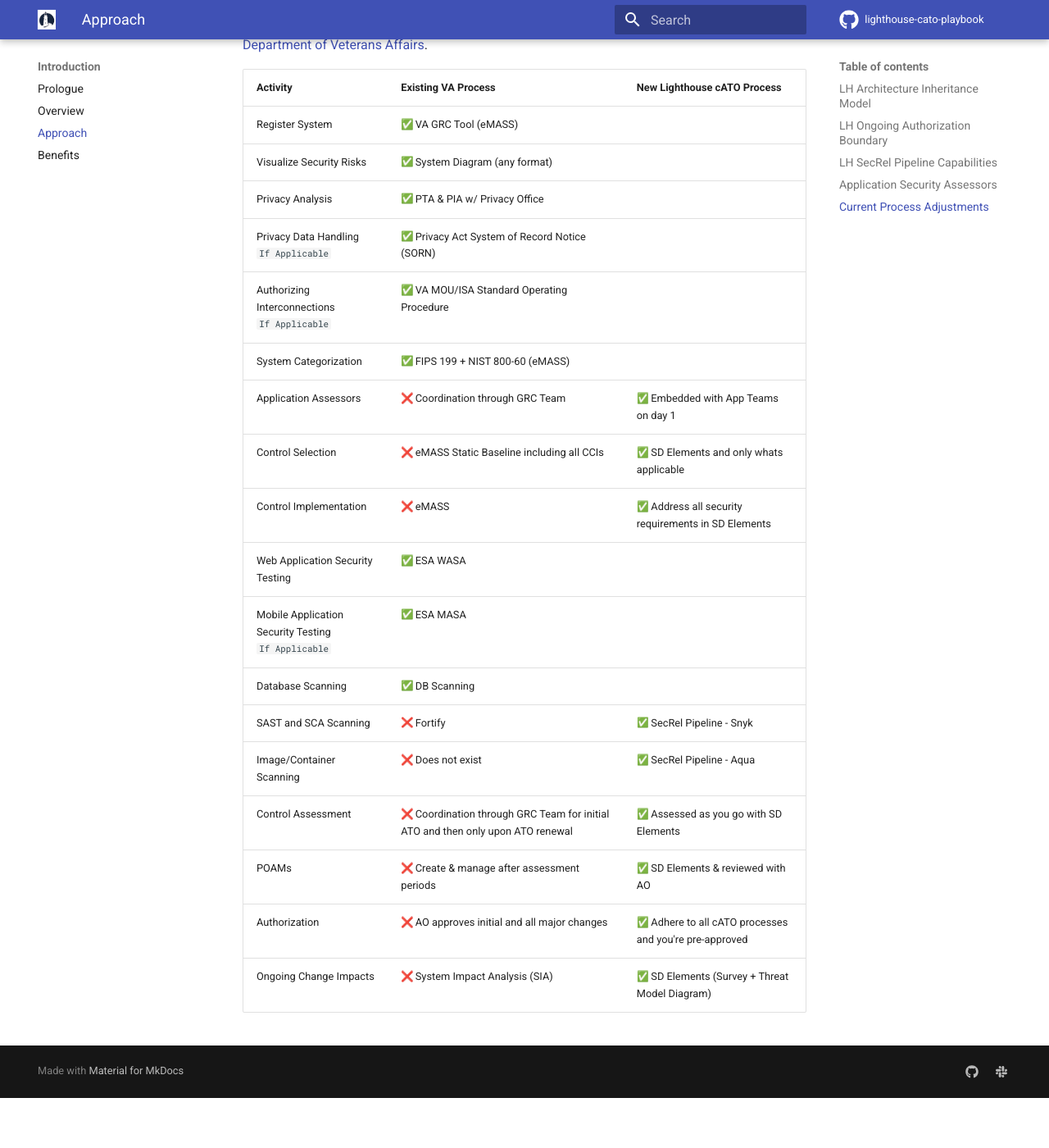
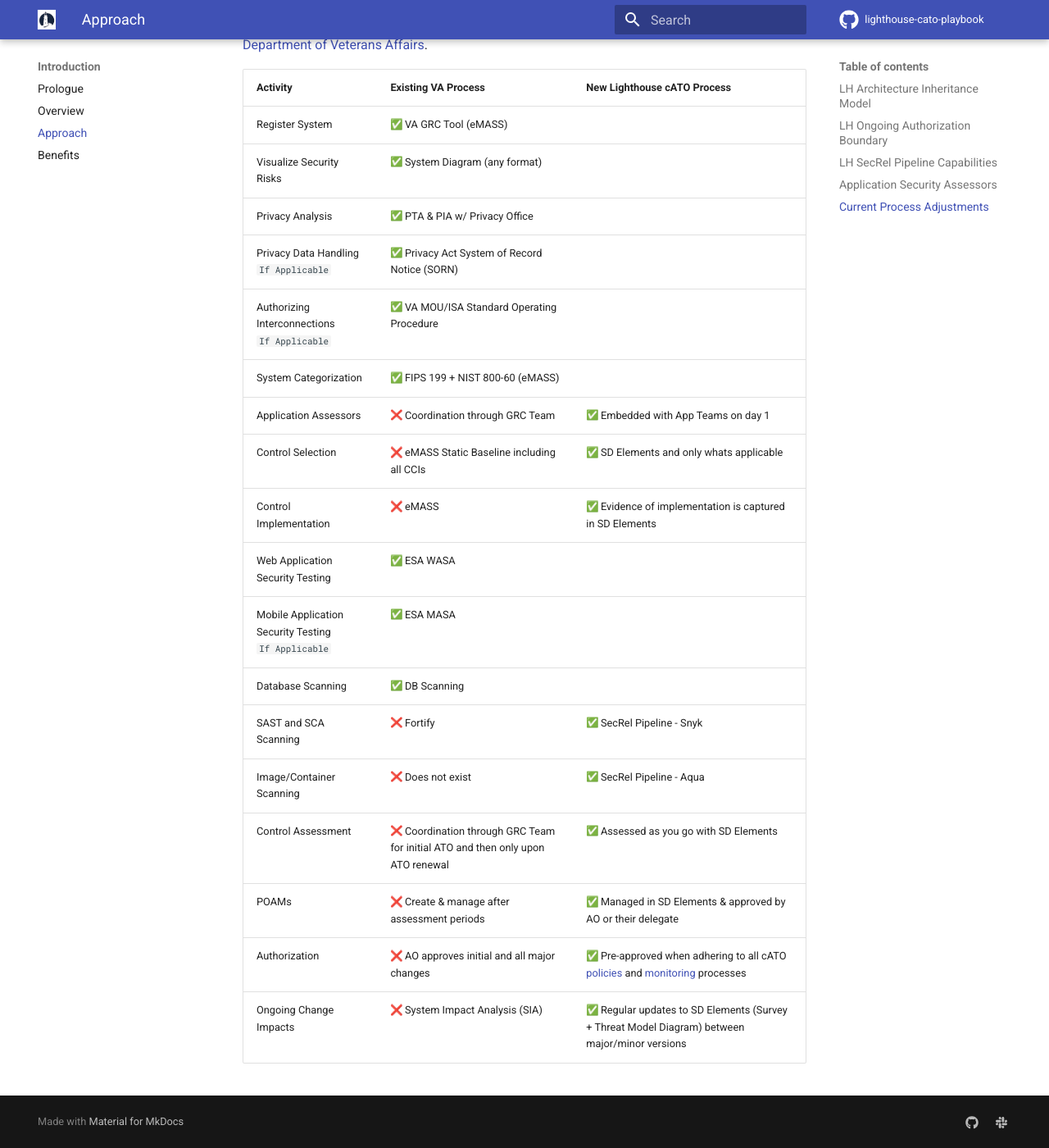
Before and after one commit to rise8-us/cato-playbook, an MkDocs documentation site: the page built from docs/approach.md, in a window 1280 px wide and 1400 px high, scrolled down 4575 px. Shown: the whole window at 82% size. Built offline with MkDocs 1.6.1 and Material for MkDocs 9.7.7, drawn with Linux system fonts in a browser that asks for light colours; emoji names are drawn with the system emoji font; comment, search, counter and statistics services are not loaded; before the commit the page ends 5914 px from its top, so only the background shows below that.

Commit message:
Update approach.md

```diff
--- a/docs/approach.md
+++ b/docs/approach.md
@@ -72,13 +72,13 @@
 | System Categorization                                      | :white_check_mark: FIPS 199 + NIST 800-60 (eMASS)                                |                                                                         |
 | Application Assessors                                      | :x: Coordination through GRC Team                                                | :white_check_mark: Embedded with App Teams on day 1                     |
 | Control Selection                                          | :x: eMASS Static Baseline including all CCIs                                     | :white_check_mark: SD Elements and only whats applicable                |
-| Control Implementation                                     | :x: eMASS                                                                        | :white_check_mark: Address all security requirements in SD Elements     |
+| Control Implementation                                     | :x: eMASS                                                                        | :white_check_mark: Evidence of implementation is captured in SD Elements     |
 | Web Application Security Testing                           | :white_check_mark: ESA WASA                                                      |                                                                         |
 | Mobile Application Security Testing <br/> `If Applicable`  | :white_check_mark: ESA MASA                                                      |                                                                         |
 | Database Scanning                                          | :white_check_mark: DB Scanning                                                   |                                                                         |
 | SAST and SCA Scanning                                      | :x: Fortify                                                                      | :white_check_mark: SecRel Pipeline - Snyk                               |
 | Image/Container Scanning                                   | :x: Does not exist                                                               | :white_check_mark: SecRel Pipeline - Aqua                               |
 | Control Assessment                                         | :x: Coordination through GRC Team for initial ATO and then only upon ATO renewal | :white_check_mark: Assessed as you go with SD Elements                  |
-| POAMs                                                      | :x: Create & manage after assessment periods                                     | :white_check_mark: SD Elements & reviewed with AO                       |
-| Authorization                                              | :x: AO approves initial and all major changes                                    | :white_check_mark: Adhere to all cATO processes and you're pre-approved |
-| Ongoing Change Impacts                                     | :x: System Impact Analysis (SIA)                                                 | :white_check_mark: SD Elements (Survey + Threat Model Diagram)          |
+| POAMs                                                      | :x: Create & manage after assessment periods                                     | :white_check_mark: Managed in SD Elements & approved by AO or their delegate     |
+| Authorization                                              | :x: AO approves initial and all major changes                                    | :white_check_mark: Pre-approved when adhering to all cATO [policies](policy.md) and [monitoring](monitoring.md) processes |
+| Ongoing Change Impacts                                     | :x: System Impact Analysis (SIA)                                                 | :white_check_mark: Regular updates to SD Elements (Survey + Threat Model Diagram) between major/minor versions           |
```
